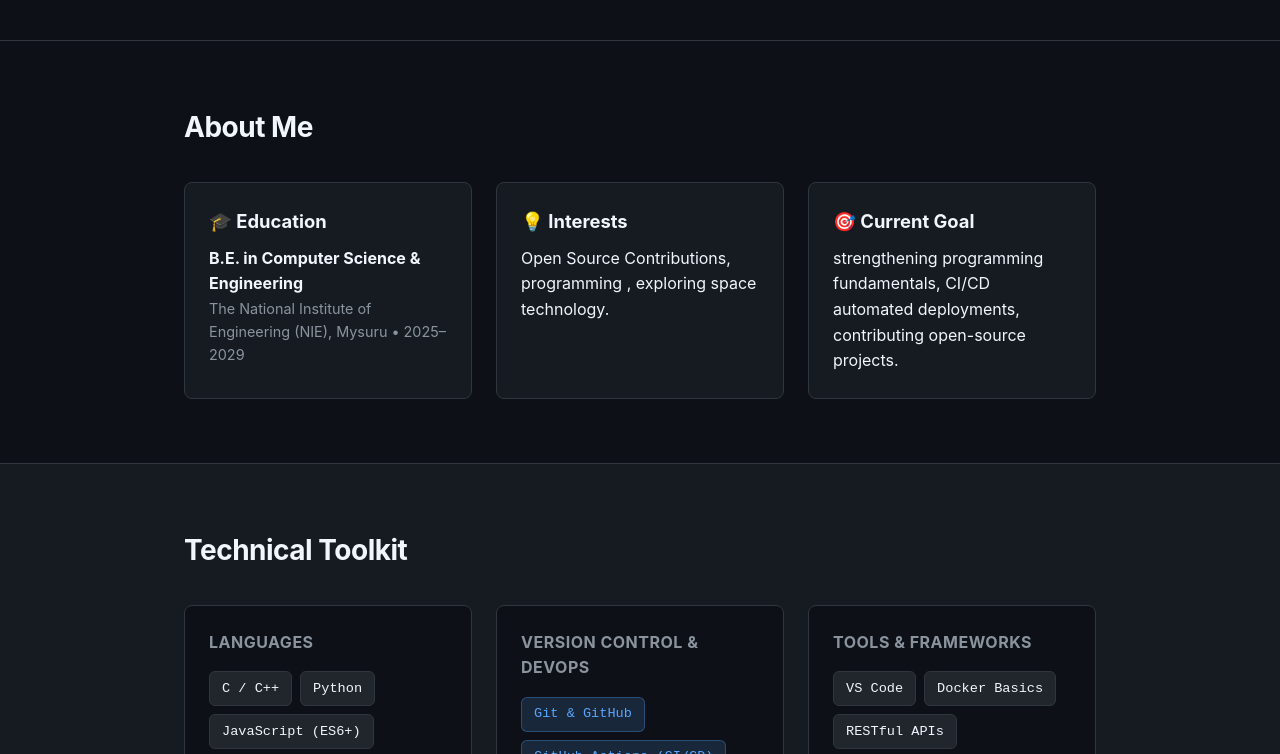
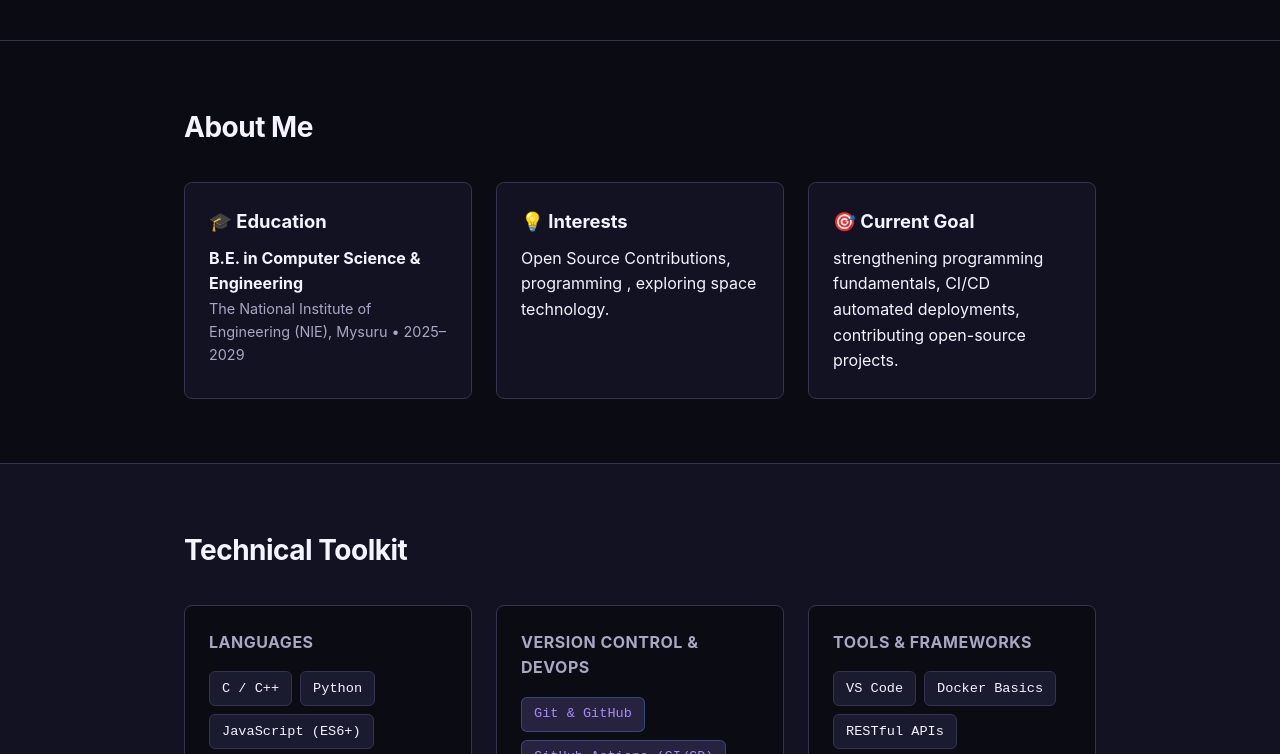
Before and after one commit to 2025cssumankumarig-cpu/gitverse-starter-portfolio, a plain HTML site: page index.html in a window 1280 px wide. Shown: the part 558-1312 px from the top of the page. Drawn offline with Linux system fonts and the light colour scheme.

Commit message:
update styles and designs

```diff
--- a/css/style.css
+++ b/css/style.css
@@ -1,17 +1,28 @@
 /* GitVerse Starter Portfolio Stylesheet */
 
 :root {
-  --bg-primary: #0d1117;
-  --bg-secondary: #161b22;
-  --bg-card: #21262d;
-  --border: #30363d;
-  --text-main: #f0f6fc;
-  --text-muted: #8b949e;
-  --accent: #58a6ff;
-  --accent-glow: rgba(88, 166, 255, 0.15);
-  --success: #3fb950;
+  /* Background Colors */
+  --bg-primary: #0b0b14;
+  --bg-secondary: #121222;
+  --bg-card: #1b1b30;
+
+  /* Borders */
+  --border: #343450;
+
+  /* Text Colors */
+  --text-main: #f5f3ff;
+  --text-muted: #aaa6c3;
+
+  /* Accent Colors */
+  --accent: #a78bfa;
+  --accent-glow: rgba(167, 139, 250, 0.18);
+  --success: #4ade80;
+
+  /* Fonts */
   --font-sans: -apple-system, BlinkMacSystemFont, "Segoe UI", Roboto, Helvetica, Arial, sans-serif;
-  --font-mono: 'Fira Code', 'Courier New', monospace;
+  --font-mono: "Fira Code", "Courier New", monospace;
+
+  /* Animation */
   --transition: all 0.25s ease;
 }
 
@@ -170,6 +181,7 @@ body {
 
 .highlight {
   background: linear-gradient(135deg, #58a6ff 0%, #bc8cff 100%);
+  background-clip: text;
   -webkit-background-clip: text;
   -webkit-text-fill-color: transparent;
 }
```
